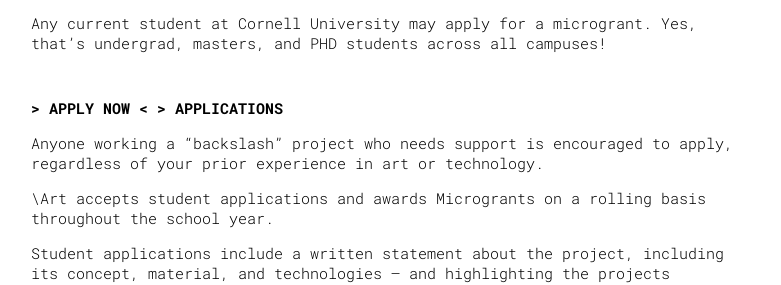
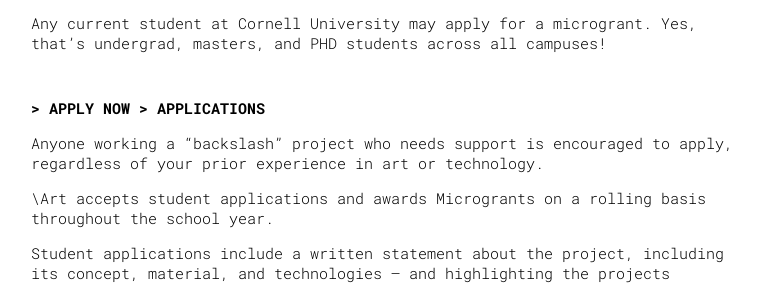
Before and after one commit to backslashart/backslashart.org, a Jekyll site: the page built from _pages/microgrants.md, in a window 1280 px wide. Shown: the part 498-783 px from the top of the page, without its empty margins (249-1030 px from the left). Built offline with Jekyll 4.4.1, drawn with Linux system fonts in a browser that asks for light colours.

Commit message:
Fixed formatting

```diff
--- a/_pages/microgrants.md
+++ b/_pages/microgrants.md
@@ -10,7 +10,7 @@ Are you an artist who pushes the limits of technology in your practice? Or an en
 
 Any current student at Cornell University may apply for a microgrant. Yes, that’s undergrad, masters, and PHD students across all campuses!
 
-## > [APPLY NOW](http://bit.ly/backslashart-microgrant-app) <
+## > [APPLY NOW](http://bit.ly/backslashart-microgrant-app)
 
 ## > APPLICATIONS
 
```
